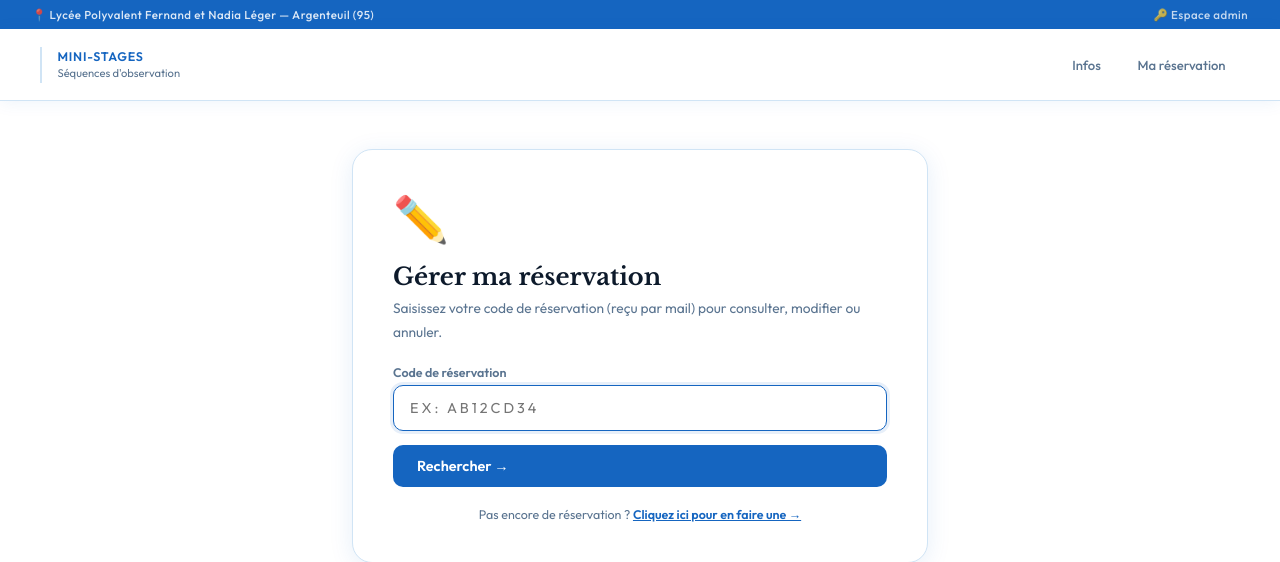
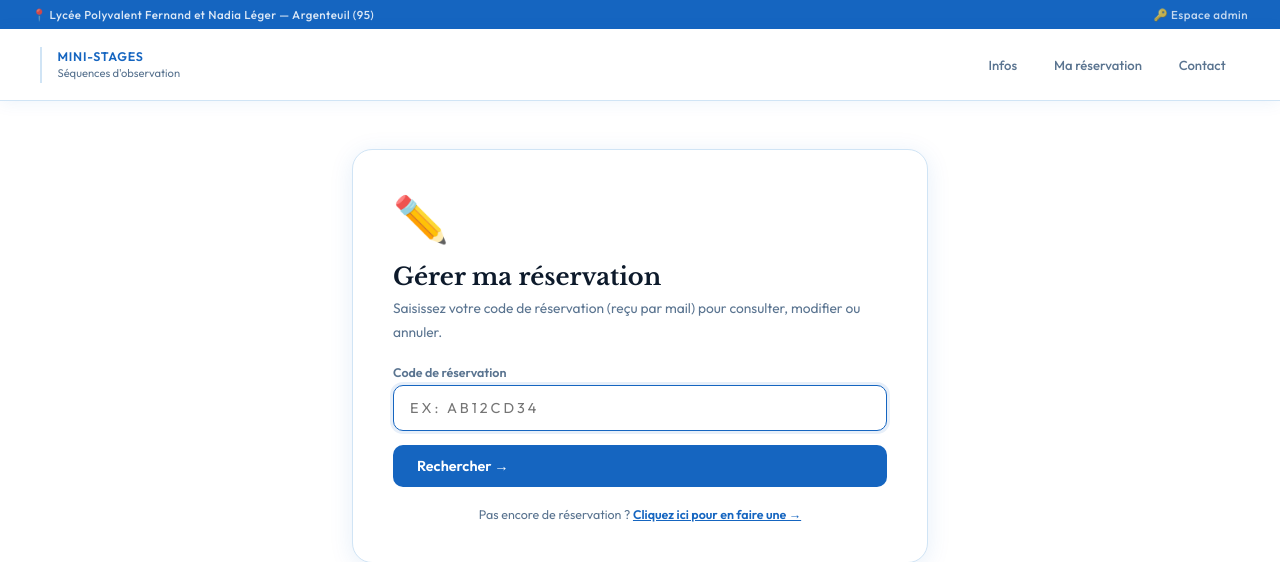
Before and after one commit to jamila-cell210/Fernand-Nadia-L-ger, a Flask app: page /gerer in a window 1280 px wide. Shown: the top 562 px of the page. Run offline with Flask 3, Linux system fonts and the light colour scheme.

Commit message:
Update base.html

```diff
--- a/templates/base.html
+++ b/templates/base.html
@@ -52,7 +52,8 @@ footer p,footer a{font-size:.78rem}footer a{color:rgba(255,255,255,.6);text-deco
   </a>
   <nav class="hnav">
     <a href="/#infos">Infos</a>
-    <a href="/gerer">Ma réservation</a>
+ <a href="/gerer">Ma réservation</a>
+<a href="/contact">Contact</a>
   </nav>
 </header>
 {% with messages = get_flashed_messages(with_categories=true) %}
```
